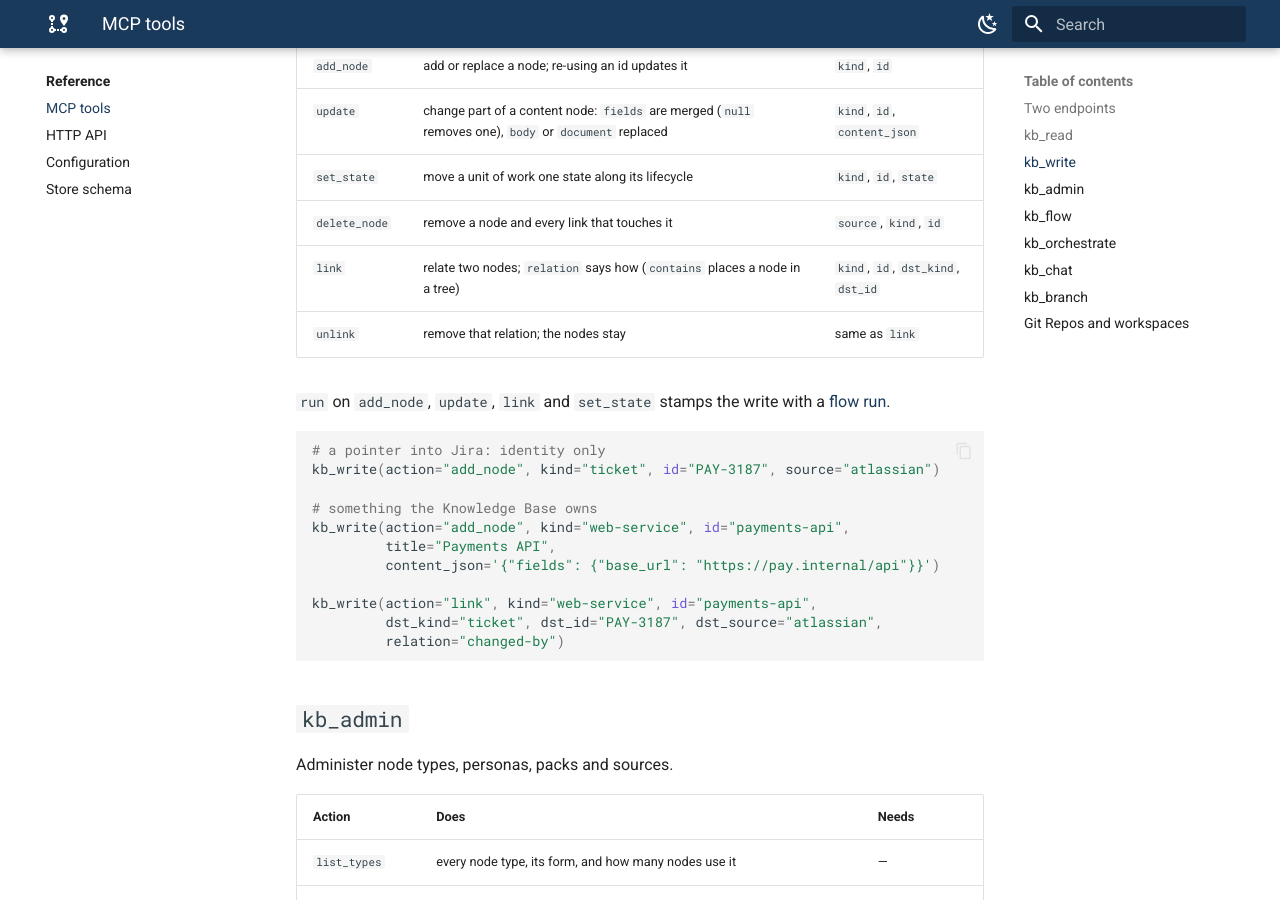
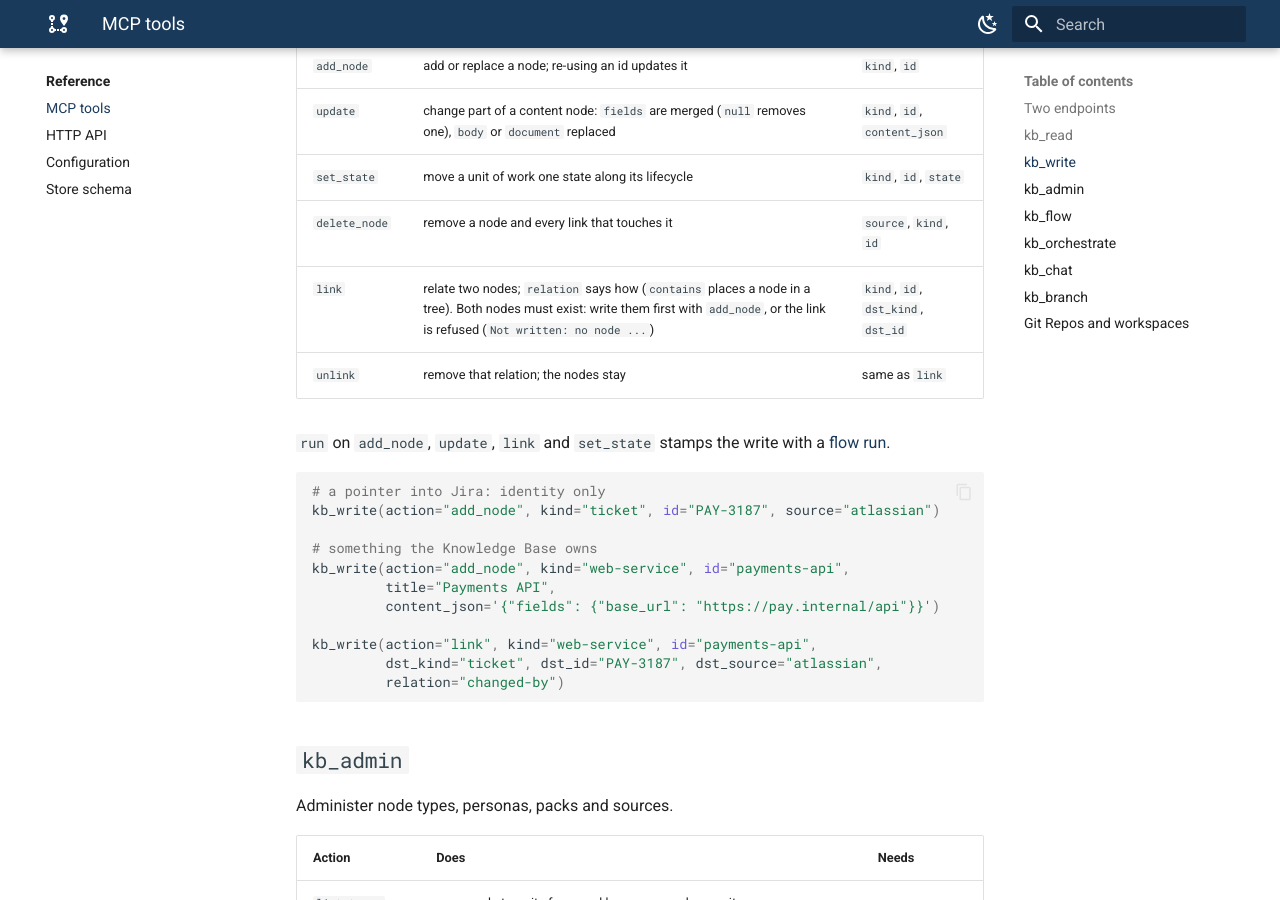
Before and after one commit to roadmap-mcp/roadmap-mcp.github.io, an MkDocs documentation site: the page built from docs/reference/mcp-tools.md, in a window 1280 px wide and 900 px high, scrolled down 1610 px. Built offline with MkDocs 1.6.1 and Material for MkDocs 9.7.7, drawn with Linux system fonts in a browser that asks for light colours.

Commit message:
kb_write link: both nodes must exist

```diff
--- a/docs/reference/mcp-tools.md
+++ b/docs/reference/mcp-tools.md
@@ -58,7 +58,7 @@ Change the graph.
 | `update` | change part of a content node: `fields` are merged (`null` removes one), `body` or `document` replaced | `kind`, `id`, `content_json` |
 | `set_state` | move a unit of work one state along its lifecycle | `kind`, `id`, `state` |
 | `delete_node` | remove a node and every link that touches it | `source`, `kind`, `id` |
-| `link` | relate two nodes; `relation` says how (`contains` places a node in a tree) | `kind`, `id`, `dst_kind`, `dst_id` |
+| `link` | relate two nodes; `relation` says how (`contains` places a node in a tree). Both nodes must exist: write them first with `add_node`, or the link is refused (`Not written: no node ...`) | `kind`, `id`, `dst_kind`, `dst_id` |
 | `unlink` | remove that relation; the nodes stay | same as `link` |
 
 `run` on `add_node`, `update`, `link` and `set_state` stamps the write with a
```
